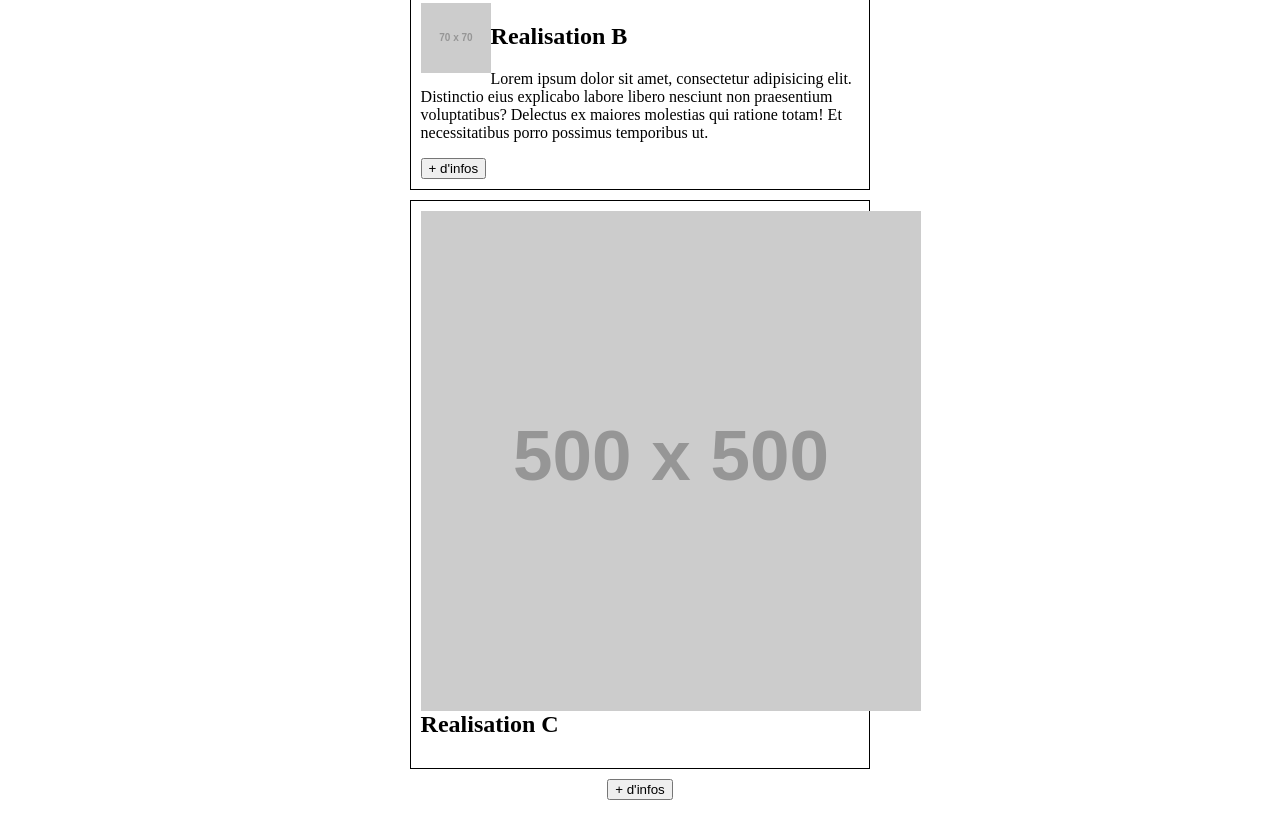
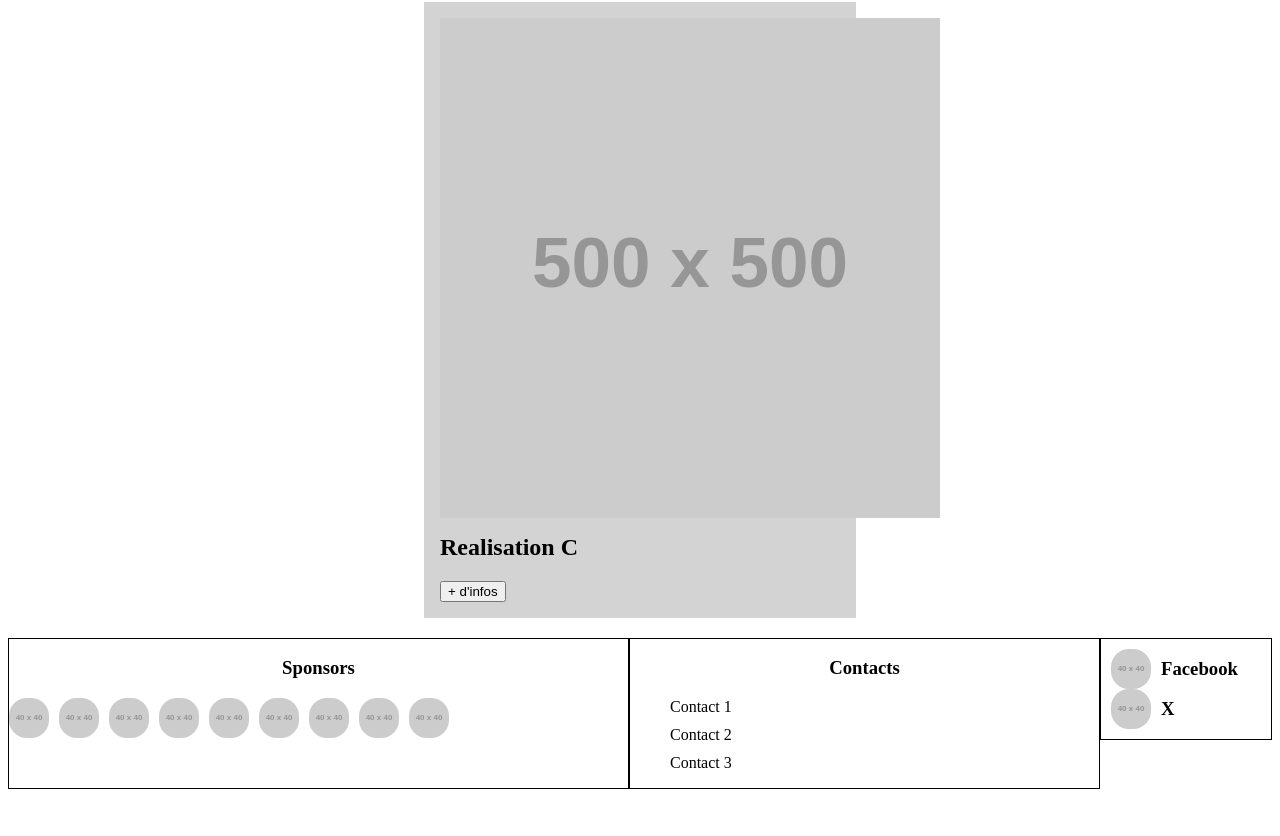
Before and after one commit to VictorBartolomeo/mns_ran, a plain HTML site: page Front End/Exercice maquette CSS/index.html in a window 1280 px wide. Shown: the part 444-1280 px from the top of the page. After the commit the page ends 1241 px from the top, so only its background shows below. Drawn offline with Linux system fonts and the light colour scheme; placeholder pictures from the web are drawn by us.

Commit message:
add corrections 20241001

```diff
--- a/Front End/Exercice maquette CSS/index.html
+++ b/Front End/Exercice maquette CSS/index.html
@@ -17,22 +17,20 @@
     <div class="card_container">
         <div><img src="https://placehold.co/70"></div>
         <div><h2>Realisation A</h2></div>
-        <div><p>Lorem ipsum dolor sit amet, consectetur adipisicing elit. Distinctio eius explicabo labore libero nesciunt non praesentium voluptatibus? Delectus ex maiores molestias qui ratione totam! Et necessitatibus porro possimus temporibus ut.
-        </p></div>
-        <span><button>+ d'infos</button></span>
+        <div><p>Lorem ipsum dolor sit amet, consectetur adipisicing elit. Distinctio eius explicabo labore libero nesciunt non praesentium voluptatibus? Delectus ex maiores molestias qui ratione totam! Et necessitatibus porro possimus temporibus ut.<button>+ d'infos</button></p></div>
+
     </div>
     <div class="card_container">
         <div><img src="https://placehold.co/70"></div>
         <div><h2>Realisation B</h2></div>
         <div><p>Lorem ipsum dolor sit amet, consectetur adipisicing elit. Distinctio eius explicabo labore libero nesciunt non praesentium voluptatibus? Delectus ex maiores molestias qui ratione totam! Et necessitatibus porro possimus temporibus ut.
-        </p></div>
-        <span><button>+ d'infos</button></span>
+            <button>+ d'infos</button></p></div>
+
     </div>
     <div class="card_container">
         <div><img src="https://placehold.co/500"></div>
-        <div><h2>Realisation C</h2></div>
+        <div><h2>Realisation C</h2></div><button>+ d'infos</button>
     </div>
-        <span><button>+ d'infos</button></span>
     </div>
     </section>
 </main>
--- a/Front End/Exercice maquette CSS/style.css
+++ b/Front End/Exercice maquette CSS/style.css
@@ -1,7 +1,3 @@
-body{
-    margin-left: 5%;
-    margin-right: 5%;
-}
 .bandeau{
     display: flex;
     align-items: stretch;
@@ -11,13 +7,14 @@ body{
 .bandeau_left{
     display: flex;
     grid-row: 1;
+    width: 200px;
 }
 
 nav{
     display: flex;
     grid-row: 1;
     width: fit-content;
-    flex-grow: inherit;
+    flex-grow: 1;
 }
 
 .bandeau_right {
@@ -33,15 +30,14 @@ main {
     justify-content: center;
     align-items: center;
     padding: 20px 0;
-
 }
 section{
     display: flex;
+    width: 900px;
     justify-content: space-around;
     flex-wrap: wrap;
     gap: 10px;
-    margin-left: 30%;
-    margin-right: 30%;
+    margin: 0 auto;
 }
 
 .section_info h2{
@@ -50,18 +46,18 @@ section{
 
 .card_container{
     width: 400px;
-    border: 1px solid black;
-    padding: 10px;
-    gap: 10px;
-    flex: 1 1 auto;
+    background-color: lightgrey;
+    padding: 1em;
 }
 .card_container img{
     float: left;
+    margin: 0 1em 1em 0;
+    object-fit: cover;
 }
 .card_container button{
     display: inline;
 }
-.card_container :not p{
+.card_container :not(p){
     .card_container img{
         width: 100%;
     }
@@ -83,25 +79,18 @@ section{
 
 footer{
     display: flex;
-    justify-content: space-between;
-    align-items: stretch;
-    gap: 10px;
-    padding: 20px;
 }
 .footer_left h3,.footer_middle h3{
     text-align: center;
 }
 
 .footer_left{
-    flex-grow: 1.5;
-    gap: 10px;
-    width: 350px;
+    flex:1 2 350px;
     border: 1px solid black;
 }
 .footer_middle{
-    width: 200px;
     border: 1px solid black;
-    flex-shrink: 1;
+    flex: 1 1 200px
 }
 .footer_middle li{
     margin-top: 10px;
@@ -119,11 +108,11 @@ footer{
     display: flex;
     justify-content: space-evenly;
     flex-direction: column;
-    flex-basis: 150px;
     width: 150px;
     height: 80px;
     border: 1px solid black;
     padding: 10px;
+    flex:0 0 150px;
 }
 
 .footer_left img {
```
Also changed, not shown: 3 other files.
